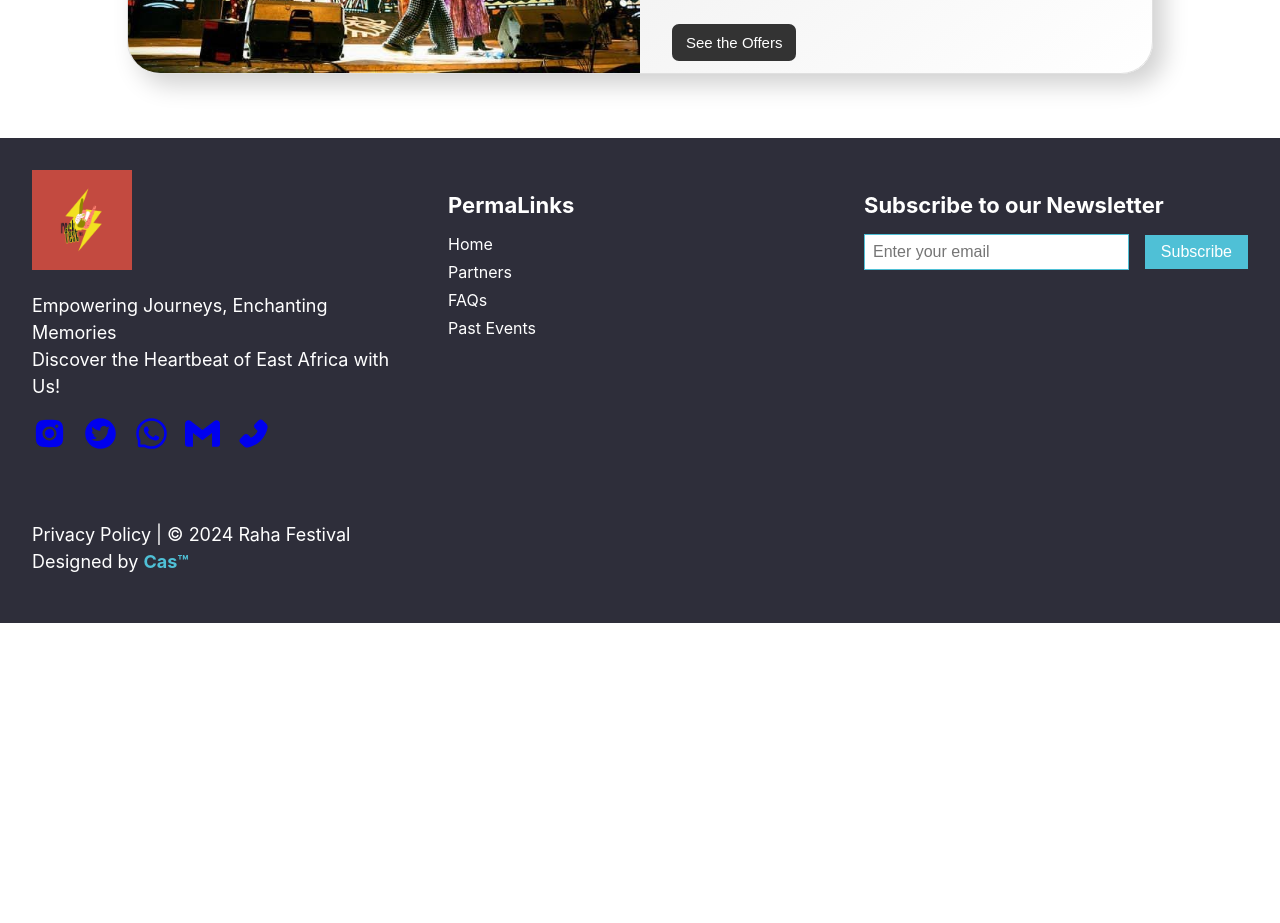
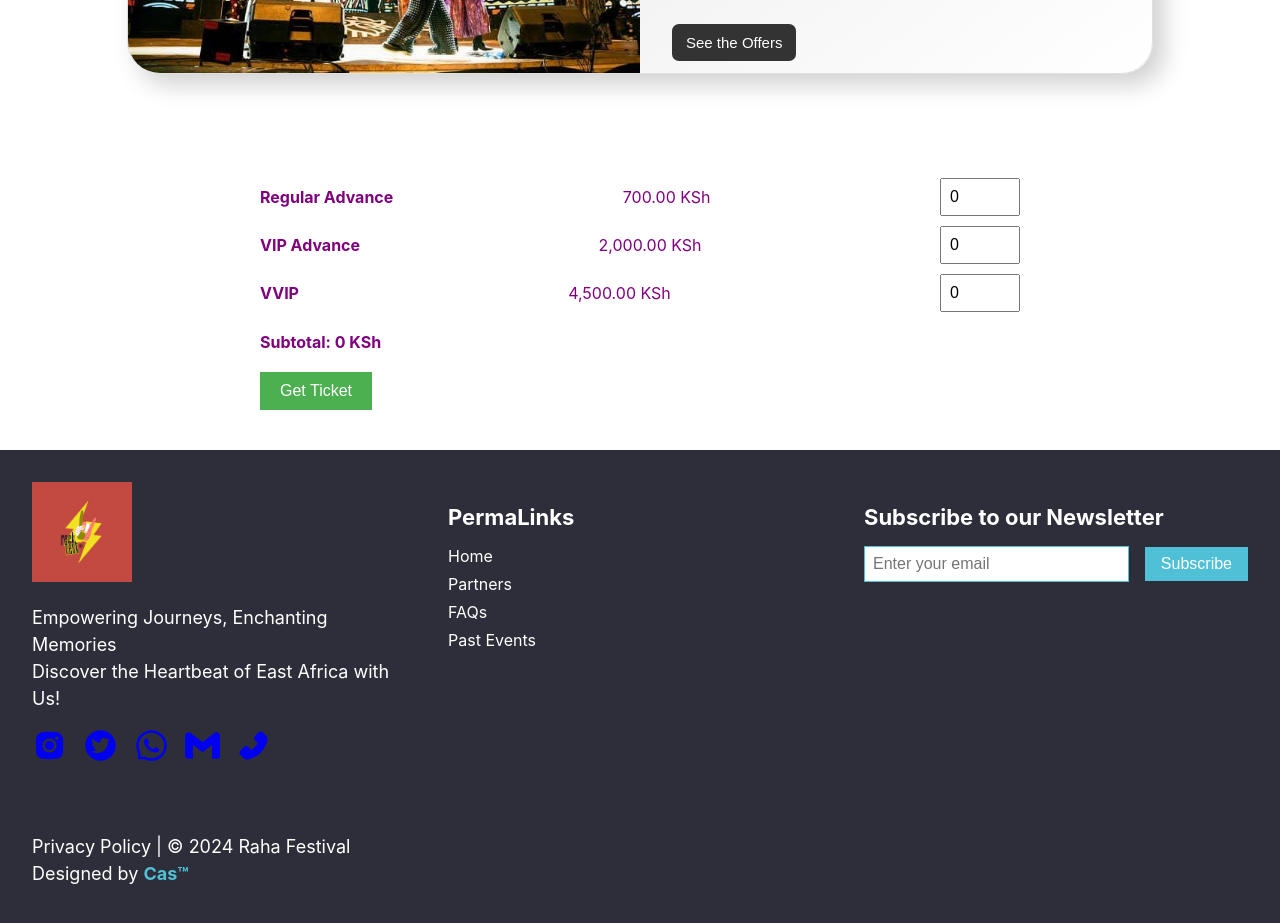
Before and after one commit to Castro32/Festival-Booking, a React (Create React App) app: page /booking in a window 1280 px wide. Shown: the part 4720-5643 px from the top of the page. Before the commit the page ends 5343 px from the top, so only its background shows below. Built offline with nearby package versions, Linux system fonts and the light colour scheme.

Commit message:
made the ticket page

```diff
--- a/src/App.js
+++ b/src/App.js
@@ -1,12 +1,12 @@
 import './App.css';
 import About from './Components/About/About';
-import Contact from './Components/Partners/Partners';
 import Home from './Components/Home/Home';
 import Navbar from './Components/Navbar/Navbar';
 import { BrowserRouter, Routes, Route } from 'react-router-dom'
 import Partners from './Components/Partners/Partners';
 import PastEvents from './Components/Past Events/PastEvents';
 import Footer from './Components/Footer/Footer';
+import Booking from './Components/Booking/Booking';
 
 
 
@@ -25,8 +25,10 @@ function App() {
       </Routes>
 
       <PastEvents/>
+      <Booking/>
       <Footer/>
       </BrowserRouter>
+
     </div>
   );
 }
--- /dev/null
+++ b/src/Components/Booking/Booking.jsx
@@ -0,0 +1,144 @@
+import React, { useState } from 'react';
+import styled from 'styled-components';
+
+const Container = styled.div`
+  max-width: 800px;
+  margin: 0 auto;
+  padding: 20px;
+
+  color: #fff;
+`;
+
+
+
+
+
+const Navigation = styled.nav`
+  display: flex;
+  gap: 20px;
+`;
+
+const NavLink = styled.a`
+  color: #fff;
+  text-decoration: none;
+  cursor: pointer;
+
+  &:hover {
+    text-decoration: underline;
+  }
+`;
+
+const TicketSection = styled.div`
+  background-color: #fff;
+  color: #800080;
+  padding: 20px;
+  border-radius: 8px;
+`;
+
+const TicketType = styled.div`
+  display: flex;
+  justify-content: space-between;
+  align-items: center;
+  margin-bottom: 10px;
+`;
+
+const TicketName = styled.span`
+  font-weight: bold;
+`;
+
+const TicketPrice = styled.span``;
+
+const QuantityInput = styled.input`
+  padding: 8px;
+  font-size: 1rem;
+  width: 60px;
+`;
+
+const Subtotal = styled.div`
+  font-weight: bold;
+  margin-top: 20px;
+`;
+
+const Button = styled.button`
+  padding: 10px 20px;
+  font-size: 1rem;
+  background-color: #4caf50;
+  color: #fff;
+  border: none;
+  cursor: pointer;
+  margin-top: 20px;
+`;
+
+const Booking = () => {
+  const [ticketQuantities, setTicketQuantities] = useState({
+    'regular-advance': 0,
+    'regular-gate': 0,
+    'vip-advance': 0,
+    'vip-gate': 0,
+  });
+
+  const handleQuantityChange = (event, ticketType) => {
+    setTicketQuantities({
+      ...ticketQuantities,
+      [ticketType]: parseInt(event.target.value, 10) || 0,
+    });
+  };
+
+  const calculateSubtotal = () => {
+    const ticketPrices = {
+      'regular-advance': 700,
+      'regular-gate': 1000,
+      'vip-advance': 2000,
+      'vip-gate': 4500,
+    };
+
+    let subtotal = 0;
+    Object.entries(ticketQuantities).forEach(([ticketType, quantity]) => {
+      subtotal += ticketPrices[ticketType] * quantity;
+    });
+    return subtotal;
+  };
+
+  return (
+    <Container>
+
+      <TicketSection>
+        <TicketType>
+          <TicketName>Regular Advance</TicketName>
+          <TicketPrice>700.00 KSh</TicketPrice>
+          <QuantityInput
+            type="number"
+            min="0"
+            value={ticketQuantities['regular-advance']}
+            onChange={(e) => handleQuantityChange(e, 'regular-advance')}
+          />
+        </TicketType>
+
+        <TicketType>
+          <TicketName>VIP Advance</TicketName>
+          <TicketPrice>2,000.00 KSh</TicketPrice>
+          <QuantityInput
+            type="number"
+            min="0"
+            value={ticketQuantities['vip-advance']}
+            onChange={(e) => handleQuantityChange(e, 'vip-advance')}
+          />
+        </TicketType>
+        <TicketType>
+          <TicketName>VVIP</TicketName>
+          <TicketPrice>4,500.00 KSh</TicketPrice>
+          <QuantityInput
+            type="number"
+            min="0"
+            value={ticketQuantities['vip-gate']}
+            onChange={(e) => handleQuantityChange(e, 'vip-gate')}
+          />
+        </TicketType>
+        <Subtotal>Subtotal: {calculateSubtotal()} KSh</Subtotal>
+        <Button>Get Ticket</Button>
+      </TicketSection>
+    </Container>
+  );
+};
+
+export default Booking;
--- a/src/Components/Navbar/Navbar.jsx
+++ b/src/Components/Navbar/Navbar.jsx
@@ -107,7 +107,7 @@ const Navbar = () => {
 
         <div className="buttons">
            <Link
-            to={"/book-now"}
+            to={"/booking"}
             className={activeTab === "book-now" ? "activeTab" : "nonActive"}
             onClick={() => setActiveTab("book-now")}
           >
```
